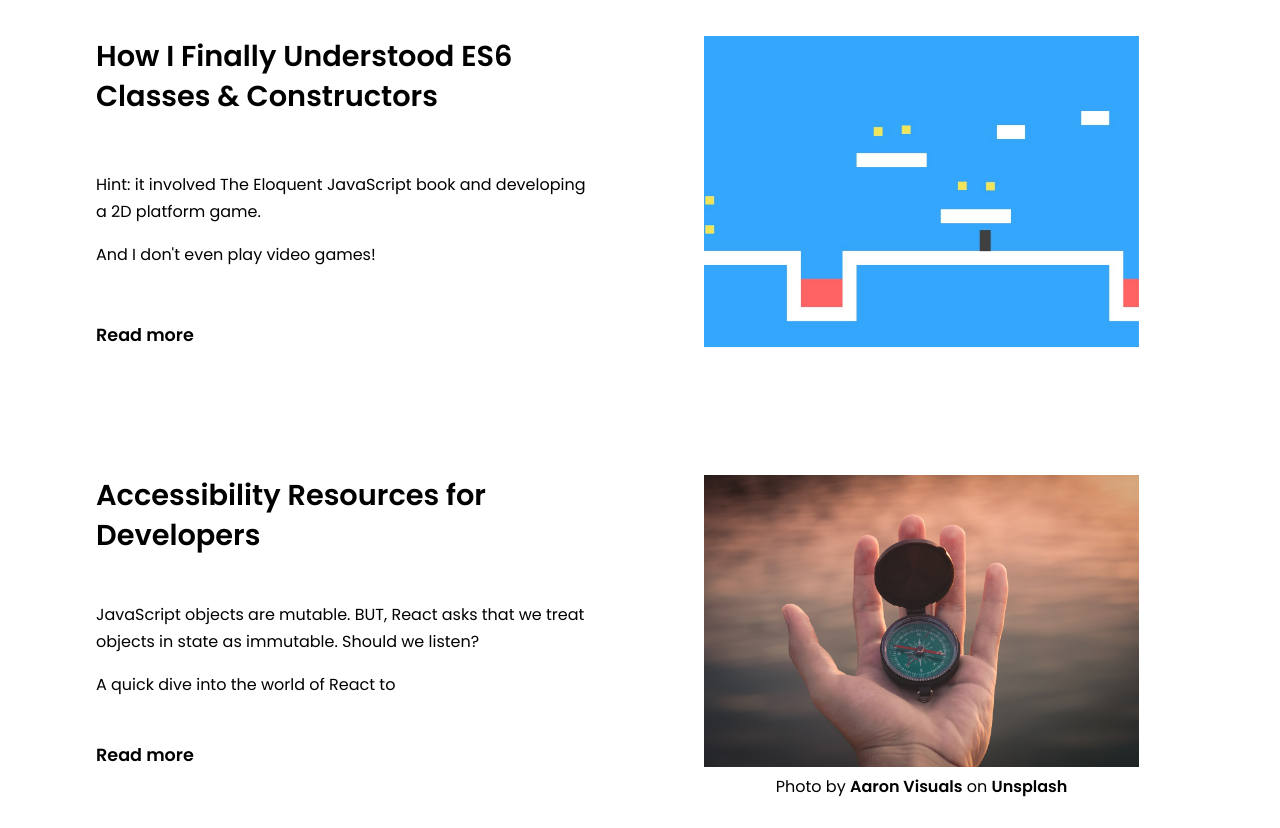
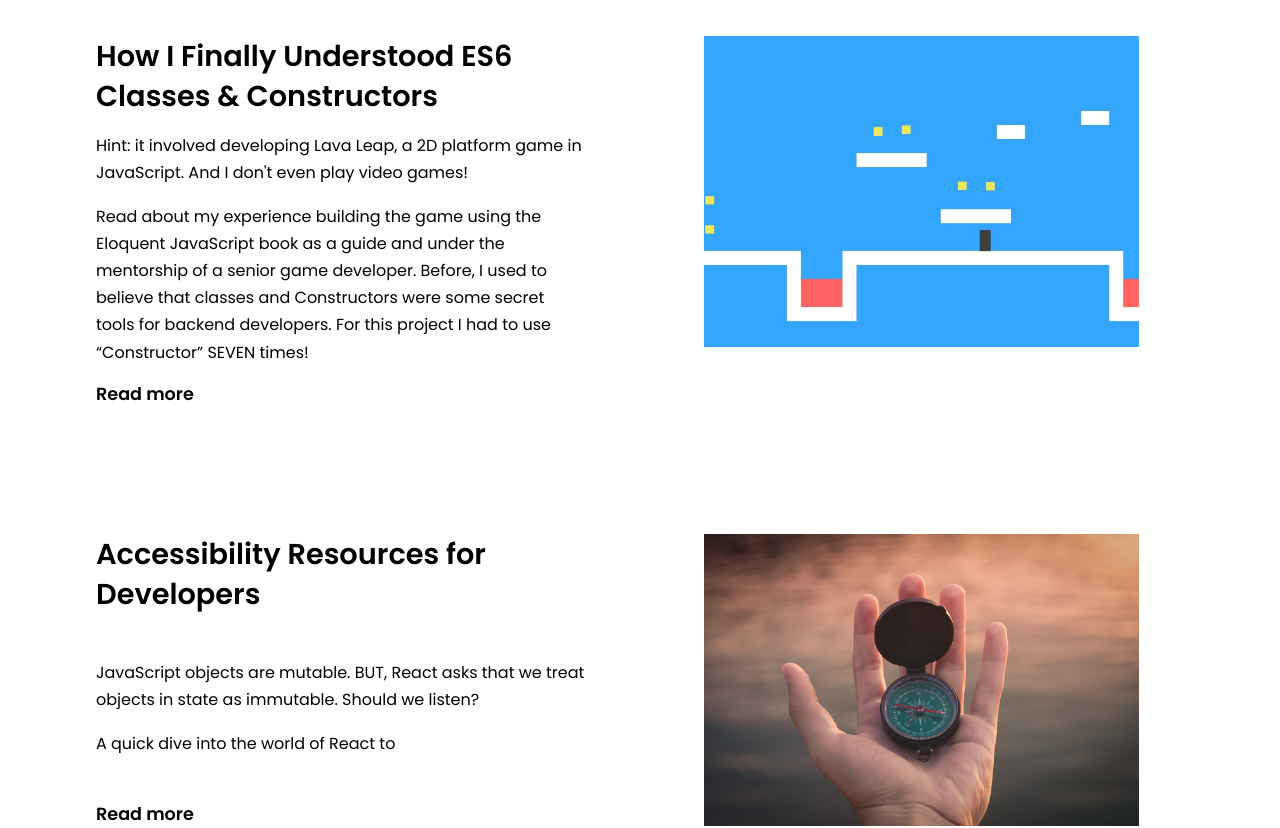
Before and after one commit to CorinaMurg/web-for-everyone, a React (Vite) app: page / in a window 1280 px wide. Shown: the part 1840-2668 px from the top of the page. Built offline with nearby package versions, Linux system fonts and the light colour scheme.

Commit message:
Update recent blog posts description

```diff
--- /dev/null
+++ b/src/components/SampleProjectsContainer.jsx
@@ -0,0 +1,24 @@
+import { Link } from "react-router-dom";
+import { SampleProject } from "./SampleProject.jsx";
+import { projectsData } from "../data/projectsData.js";
+import "./SampleProjectsContainer.css";
+
+export function SampleProjectsContainer() {
+    return (
+        <div className="home--sample-projects">
+                <h2 className="visually-hidden">A sample of my projects</h2>
+                {projectsData.slice(0, 3).map((project) => (
+                    <SampleProject
+                        key={project.title}
+                        title={project.title}
+                        hrefSite={project.hrefSite}
+                        sampleImageAlt={project.sampleImageAlt}
+                        sampleImageSrc={project.sampleImageSrc}
+                        sampleProjectDescription={project.sampleProjectDescription}
+                    />
+                ))}
+
+                <Link className="projects-link" to="/projects">My Projects</Link>
+            </div>
+    )
+}
--- a/src/data/recentBlogPostsData.js
+++ b/src/data/recentBlogPostsData.js
@@ -3,8 +3,8 @@ export const recentBlogPostsData = [
     {
         "title": "How I Finally Understood ES6 Classes & Constructors",
         "blogPostDescription": [
-          "Hint: it involved The Eloquent JavaScript book and developing a 2D platform game.",
-          "And I don't even play video games!",
+          "Hint: it involved developing Lava Leap, a 2D platform game in JavaScript. And I don't even play video games!",
+          "Read about my experience building the game using the Eloquent JavaScript book as a guide and under the mentorship of a senior game developer. Before, I used to believe that classes and Constructors were some secret tools for backend developers. For this project I had to use “Constructor” SEVEN times!",
           ],
         "hrefToBlogPost": "https://lava-leap.netlify.app/",
         "hrefToBlogPostAltText": "Link to blog post about the Lava Leap game and how I finally understood ES6 Classes and Constructors",
@@ -35,8 +35,8 @@ export const recentBlogPostsData = [
     {
         "title": "Immutability in React",
         "blogPostDescription": [
-          "JavaScript objects are mutable. BUT, React asks that we treat objects in state as immutable. Should we listen?",
-          "This post is a quick dive into the world of React to look at what it means to use immutable objects and how to safely update objects in state",
+          "JavaScript objects are mutable. We can change their content. BUT, React wants us (ok, implores us) that we treat objects that are already in state as read-only, “as if they were immutable.” Should we listen?",
+          "This post is a quick dive into the world of React documentation to look at what it means to use immutable objects and how to safely update objects in state.",
           ],
         "hrefToBlogPost": "https://www.corinamurg.dev/post/immutability-in-react",
         "hrefToBlogPostAltText": "Immutability in React blog post",
--- a/src/pages/Home.jsx
+++ b/src/pages/Home.jsx
@@ -1,11 +1,8 @@
 import { FontAwesomeIcon } from '@fortawesome/react-fontawesome'
 import { iconMapping } from '../utils/iconMapping.js'
 import { introCorina } from "../data/introCorinaData.js"
-import { projectsData } from "../data/projectsData.js"
-import { SampleProject } from "../components/SampleProject.jsx"
 import { RecentPostsContainer } from "../components/RecentPostsContainer.jsx"
-
-import { Link } from "react-router-dom"
+import { SampleProjectsContainer } from "../components/SampleProjectsContainer.jsx"
 import "./Home.css"
 
 
@@ -24,22 +21,7 @@ export default function Home() {
                 ))}
             </div>
 
-            <div className="home--sample-projects">
-                <h2 className="visually-hidden">A sample of my projects</h2>
-                {projectsData.slice(0, 3).map((project) => (
-                    <SampleProject
-                        key={project.title}
-                        title={project.title}
-                        hrefSite={project.hrefSite}
-                        sampleImageAlt={project.sampleImageAlt}
-                        sampleImageSrc={project.sampleImageSrc}
-                        sampleProjectDescription={project.sampleProjectDescription}
-                    />
-                ))}
-
-                <Link className="projects-link" to="/projects">My Projects</Link>
-            </div>
-
+            <SampleProjectsContainer className="home--sample-projects-container"/>
             <RecentPostsContainer className="home--recent-posts-container"/>
 
         </div>
```
Also changed, not shown: src/index.css (+0 -15 lines), src/components/SampleProjectsContainer.css (added).
